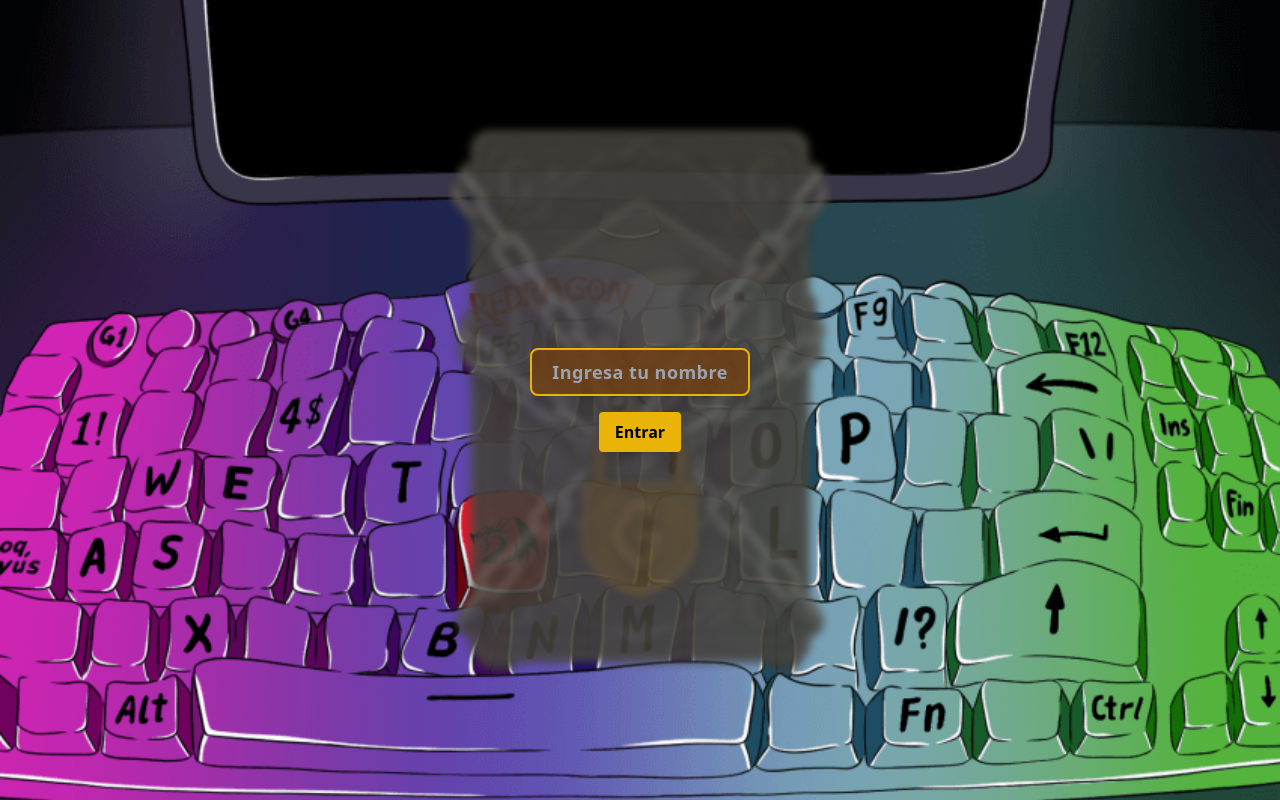
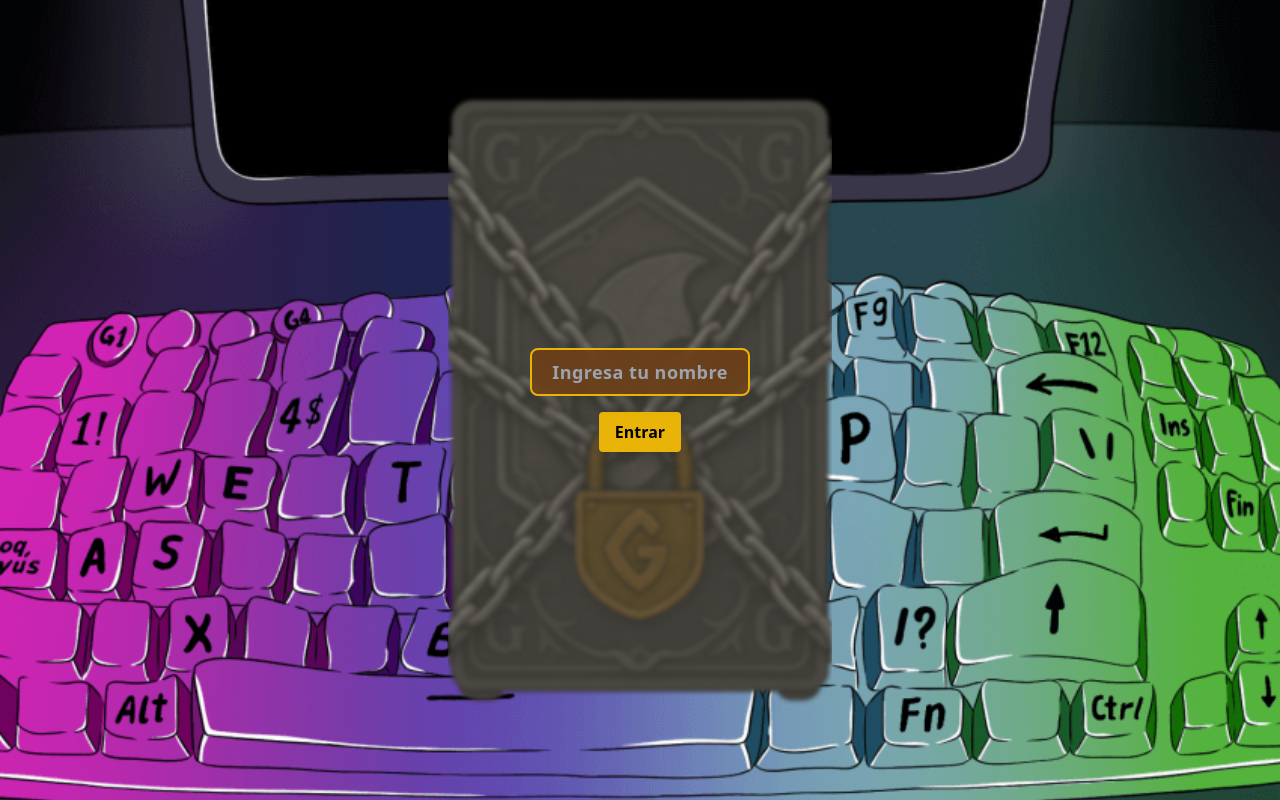
Before and after one commit to kenmikel/pokedex-cartas, a Flask app: page / in a window 1280 px wide. Run offline with Flask 3, Linux system fonts and the light colour scheme; some libraries are stand-ins or nearby versions.

Commit message:
💄 Mejoras visuales: desenfoque leve en carta de fondo (versión PC)

```diff
--- a/templates/entrada_pc.html
+++ b/templates/entrada_pc.html
@@ -13,7 +13,6 @@
       background-position: center;
       background-repeat: no-repeat;
     }
-
     input:focus {
       background-color: rgba(202, 138, 4, 0.8);
       outline: none;
@@ -23,15 +22,15 @@
 <body class="min-h-screen flex items-center justify-center">
   <div class="relative w-full max-w-sm aspect-[3/5] flex flex-col items-center justify-center px-6 py-6 overflow-hidden">
 
-    <!-- Carta de fondo desenfocada ligeramente -->
-    <img src="{{ url_for('static', filename='img/carta cadena fondo.png') }}"
-         class="absolute inset-0 w-full h-full object-contain z-0 opacity-90 blur-sm pointer-events-none"
-         alt="Carta fondo desenfocada" />
+    <!-- Carta de fondo con blur leve y sin transparencia -->
+    <div class="absolute inset-0 bg-center bg-no-repeat bg-cover z-0"
+         style="background-image: url('{{ url_for('static', filename='img/carta cadena fondo.png') }}'); filter: blur(2px);">
+    </div>
 
     <!-- Formulario -->
     <form method="POST" class="relative z-10 w-full flex flex-col items-center gap-4">
       <input type="text" name="nombre" placeholder="Ingresa tu nombre"
-             class="w-10/12 max-w-[220px] text-center text-lg bg-yellow-900/80 text-white rounded-lg py-2 px-4 border-2 border-yellow-500 shadow-lg font-semibold tracking-wide"
+             class="w-10/12 max-w-[220px] text-center text-lg bg-yellow-900/80 text-white rounded-lg py-2 px-4 border-2 border-yellow-500 shadow-lg backdrop-blur-md font-semibold tracking-wide"
              required>
       <button type="submit"
               class="bg-yellow-500 hover:bg-yellow-600 text-black px-4 py-2 rounded font-bold shadow-lg">
```
